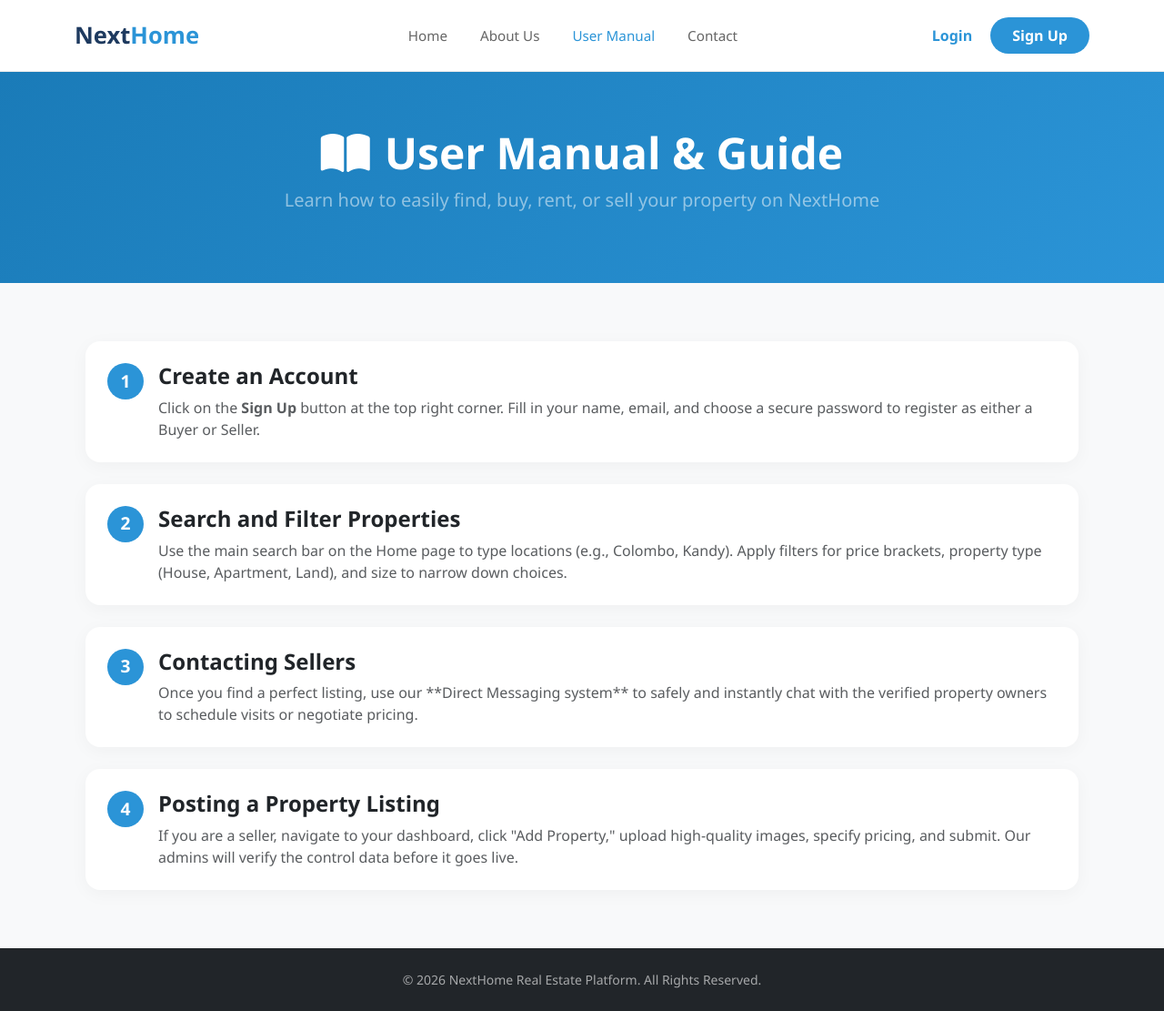
After one commit to shenufernando/NextHome, a Flask app: page /manual in a window 1280 px wide. The commit adds this page. Shown: the whole page at 91% size. Run offline with Flask 3, Linux system fonts and the light colour scheme; some libraries are stand-ins or nearby versions.

Commit message:
Create user manual

```diff
--- a/app.py
+++ b/app.py
@@ -14,6 +14,9 @@ app.config['MYSQL_PORT'] = 3307
 app.config['MYSQL_USER'] = 'root'
 app.config['MYSQL_PASSWORD'] = '1234'
 app.config['MYSQL_DB'] = 'NextHome'
+
+
+
 
 # Image Upload Config
 UPLOAD_FOLDER = 'static/uploads'
@@ -90,6 +93,9 @@ def login():
 def about():
     return render_template('about_us.html')
 
+@app.route('/manual')
+def manual():
+    return render_template('user_manual.html')
 
 # --- SELLER DASHBOARD ---
 @app.route('/seller_dashboard')
--- a/templates/about_us.html
+++ b/templates/about_us.html
@@ -137,8 +137,7 @@
                 <ul class="navbar-nav mx-auto">
                     <li class="nav-item"><a class="nav-link" href="/">Home</a></li>
                     <li class="nav-item"><a class="nav-link active" href="#">About Us</a></li>
-
-                    <li class="nav-item"><a class="nav-link" href="#">User Manual</a></li>
+                    <li class="nav-item"><a class="nav-link" href="{{ url_for('manual') }}">User Manual</a></li>
                     <li class="nav-item"><a class="nav-link" href="#">Contact</a></li>
                 </ul>
 
--- a/templates/index.html
+++ b/templates/index.html
@@ -17,8 +17,8 @@
         <a href="/" class="logo">Next<span>Home</span></a>
         <ul>
             <li><a href="/">Home</a></li>
-           <li><a href="{{ url_for('about') }}">About Us</a></li>
-            <li><a href="#">User Manual</a></li>
+            <li><a href="{{ url_for('about') }}">About Us</a></li>
+            <li><a href="{{ url_for('manual') }}">User Manual</a></li>
             <li><a href="#">Contact</a></li>
         </ul>
         <div class="nav-btns">
@@ -69,7 +69,7 @@
                 <h3>Quick Links</h3>
                 <a href="/">Home</a>
                 <a href="{{ url_for('about') }}">About Us</a>
-                <a href="#">User Manual</a>
+                <a href="{{ url_for('manual') }}">User Manual</a>
                 <a href="#">Contact</a>
             </div>
             <div class="footer-box">
--- /dev/null
+++ b/templates/user_manual.html
@@ -0,0 +1,187 @@
+<!DOCTYPE html>
+<html lang="en">
+<head>
+    <meta charset="UTF-8">
+    <meta name="viewport" content="width=device-width, initial-scale=1.0">
+    <title>User Manual - NextHome</title>
+    <link rel="stylesheet" href="https://cdn.jsdelivr.net/npm/bootstrap@5.3.0/dist/css/bootstrap.min.css">
+    <link rel="stylesheet" href="https://cdnjs.cloudflare.com/ajax/libs/font-awesome/6.0.0/css/all.min.css">
+
+    <style>
+        body {
+            font-family: 'Segoe UI', Tahoma, Geneva, Verdana, sans-serif;
+            background-color: #f8f9fa;
+            color: #333333;
+        }
+
+        /* 🔵 Sky Blue Brand Colors */
+        .btn-sky-blue {
+            background-color: #2b94d7;
+            color: #ffffff !important;
+            border-radius: 20px;
+            padding: 8px 24px;
+            font-weight: 600;
+            border: none;
+            transition: all 0.3s ease;
+        }
+        .btn-sky-blue:hover {
+            background-color: #1a7bb8;
+            box-shadow: 0 4px 12px rgba(43, 148, 215, 0.3);
+        }
+
+        .text-sky-blue {
+            color: #2b94d7 !important;
+        }
+
+        /* 🧭 Navbar Styling */
+        .navbar-custom {
+            background-color: #ffffff;
+            border-bottom: 1px solid #eaeaea;
+            padding: 15px 0;
+        }
+        .navbar-custom .navbar-brand {
+            font-size: 1.6rem;
+            color: #1e3a5f;
+        }
+        .navbar-custom .nav-link {
+            color: #666666 !important;
+            font-weight: 500;
+            font-size: 0.95rem;
+            margin: 0 10px;
+            transition: color 0.2s ease;
+        }
+        .navbar-custom .nav-link:hover, .navbar-custom .nav-link.active {
+            color: #2b94d7 !important;
+        }
+        .navbar-custom .btn-login {
+            color: #2b94d7 !important;
+            font-weight: 600;
+            margin-right: 20px;
+            text-decoration: none;
+        }
+
+        /* 📘 Manual Hero Header */
+        .manual-hero {
+            background: linear-gradient(135deg, #1a7bb8 0%, #2b94d7 100%);
+            padding: 60px 0;
+        }
+
+        /* 📋 Step Cards Styling */
+        .step-card {
+            background-color: #ffffff;
+            border-radius: 16px;
+            border: none;
+            box-shadow: 0 4px 20px rgba(0,0,0,0.04);
+            transition: transform 0.3s ease;
+        }
+        .step-card:hover {
+            transform: translateY(-5px);
+        }
+        .step-number {
+            background-color: #2b94d7;
+            color: white;
+            width: 40px;
+            height: 40px;
+            border-radius: 50%;
+            display: flex;
+            align-items: center;
+            justify-content: center;
+            font-weight: bold;
+            font-size: 1.2rem;
+        }
+    </style>
+</head>
+<body>
+
+    <nav class="navbar navbar-expand-lg navbar-custom">
+        <div class="container">
+            <a class="navbar-brand fw-bold" href="{{ url_for('home') }}">Next<span class="text-sky-blue">Home</span></a>
+
+            <button class="navbar-toggler" type="button" data-bs-toggle="collapse" data-bs-target="#navbarNav">
+                <span class="navbar-toggler-icon"></span>
+            </button>
+
+            <div class="collapse navbar-collapse" id="navbarNav">
+                <ul class="navbar-nav mx-auto">
+                    <li class="nav-item"><a class="nav-link" href="{{ url_for('home') }}">Home</a></li>
+                    <li class="nav-item"><a class="nav-link" href="{{ url_for('about') }}">About Us</a></li>
+                    <li class="nav-item"><a class="nav-link active" href="{{ url_for('manual') }}">User Manual</a></li>
+                    <li class="nav-item"><a class="nav-link" href="#">Contact</a></li>
+                </ul>
+
+                <div class="d-flex align-items-center">
+                    <a href="{{ url_for('login') }}" class="btn-login">Login</a>
+                    <a href="{{ url_for('signup') }}" class="btn btn-sky-blue">Sign Up</a>
+                </div>
+            </div>
+        </div>
+    </nav>
+
+    <div class="manual-hero text-center text-white">
+        <div class="container">
+            <h1 class="fw-bold display-5 mb-2"><i class="fas fa-book-open me-3"></i>User Manual & Guide</h1>
+            <p class="lead text-white-50 fs-5 fw-light">Learn how to easily find, buy, rent, or sell your property on NextHome</p>
+        </div>
+    </div>
+
+    <div class="container my-5 py-3">
+        <div class="row g-4 max-w-600 mx-auto">
+
+            <div class="col-12">
+                <div class="card step-card p-4">
+                    <div class="d-flex align-items-start">
+                        <div class="step-number me-3 flex-shrink-0">1</div>
+                        <div>
+                            <h4 class="fw-bold text-dark mb-2">Create an Account</h4>
+                            <p class="text-muted mb-0">Click on the <strong>Sign Up</strong> button at the top right corner. Fill in your name, email, and choose a secure password to register as either a Buyer or Seller.</p>
+                        </div>
+                    </div>
+                </div>
+            </div>
+
+            <div class="col-12">
+                <div class="card step-card p-4">
+                    <div class="d-flex align-items-start">
+                        <div class="step-number me-3 flex-shrink-0">2</div>
+                        <div>
+                            <h4 class="fw-bold text-dark mb-2">Search and Filter Properties</h4>
+                            <p class="text-muted mb-0">Use the main search bar on the Home page to type locations (e.g., Colombo, Kandy). Apply filters for price brackets, property type (House, Apartment, Land), and size to narrow down choices.</p>
+                        </div>
+                    </div>
+                </div>
+            </div>
+
+            <div class="col-12">
+                <div class="card step-card p-4">
+                    <div class="d-flex align-items-start">
+                        <div class="step-number me-3 flex-shrink-0">3</div>
+                        <div>
+                            <h4 class="fw-bold text-dark mb-2">Contacting Sellers</h4>
+                            <p class="text-muted mb-0">Once you find a perfect listing, use our **Direct Messaging system** to safely and instantly chat with the verified property owners to schedule visits or negotiate pricing.</p>
+                        </div>
+                    </div>
+                </div>
+            </div>
+
+            <div class="col-12">
+                <div class="card step-card p-4">
+                    <div class="d-flex align-items-start">
+                        <div class="step-number me-3 flex-shrink-0">4</div>
+                        <div>
+                            <h4 class="fw-bold text-dark mb-2">Posting a Property Listing</h4>
+                            <p class="text-muted mb-0">If you are a seller, navigate to your dashboard, click "Add Property," upload high-quality images, specify pricing, and submit. Our admins will verify the control data before it goes live.</p>
+                        </div>
+                    </div>
+                </div>
+            </div>
+
+        </div>
+    </div>
+
+    <footer class="bg-dark text-white text-center py-4 mt-5">
+        <p class="mb-0 small" style="opacity: 0.6;">&copy; 2026 NextHome Real Estate Platform. All Rights Reserved.</p>
+    </footer>
+
+    <script src="https://cdn.jsdelivr.net/npm/bootstrap@5.3.0/dist/js/bootstrap.bundle.min.js"></script>
+</body>
+</html>
```
